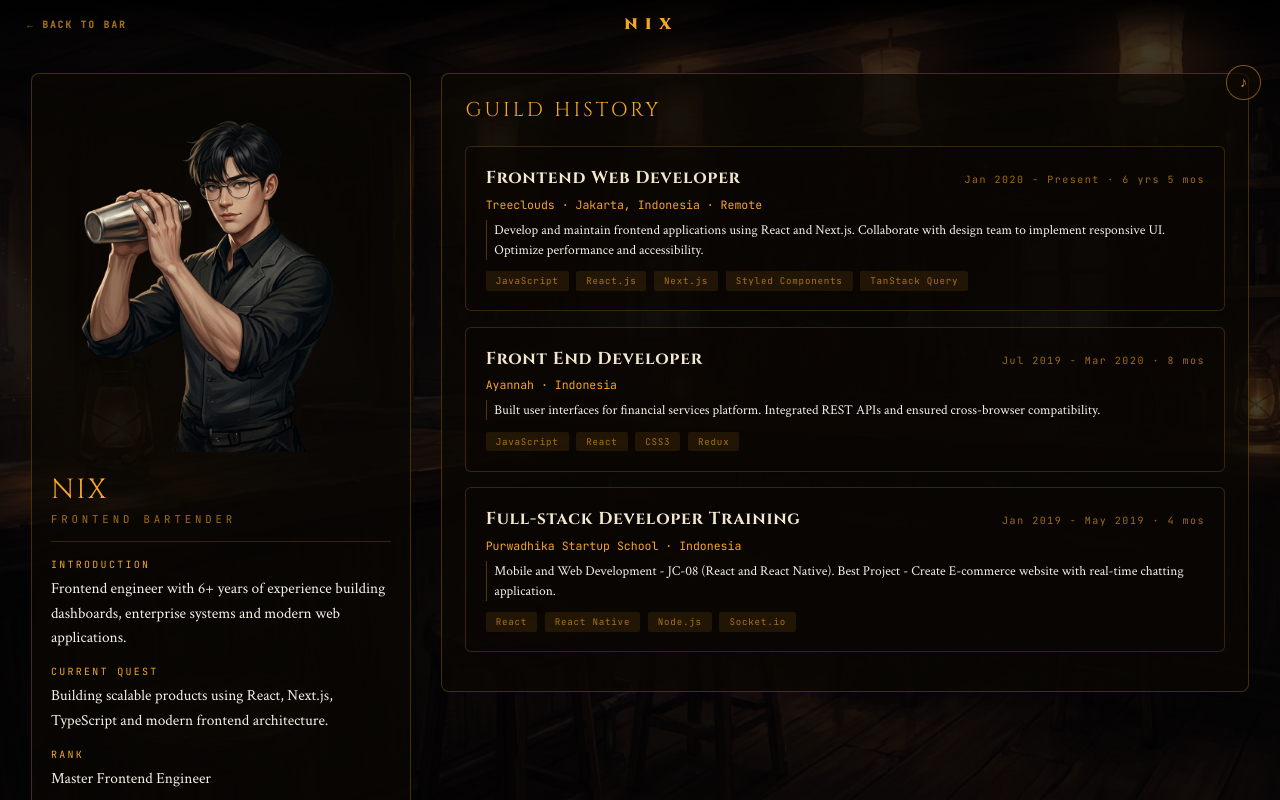
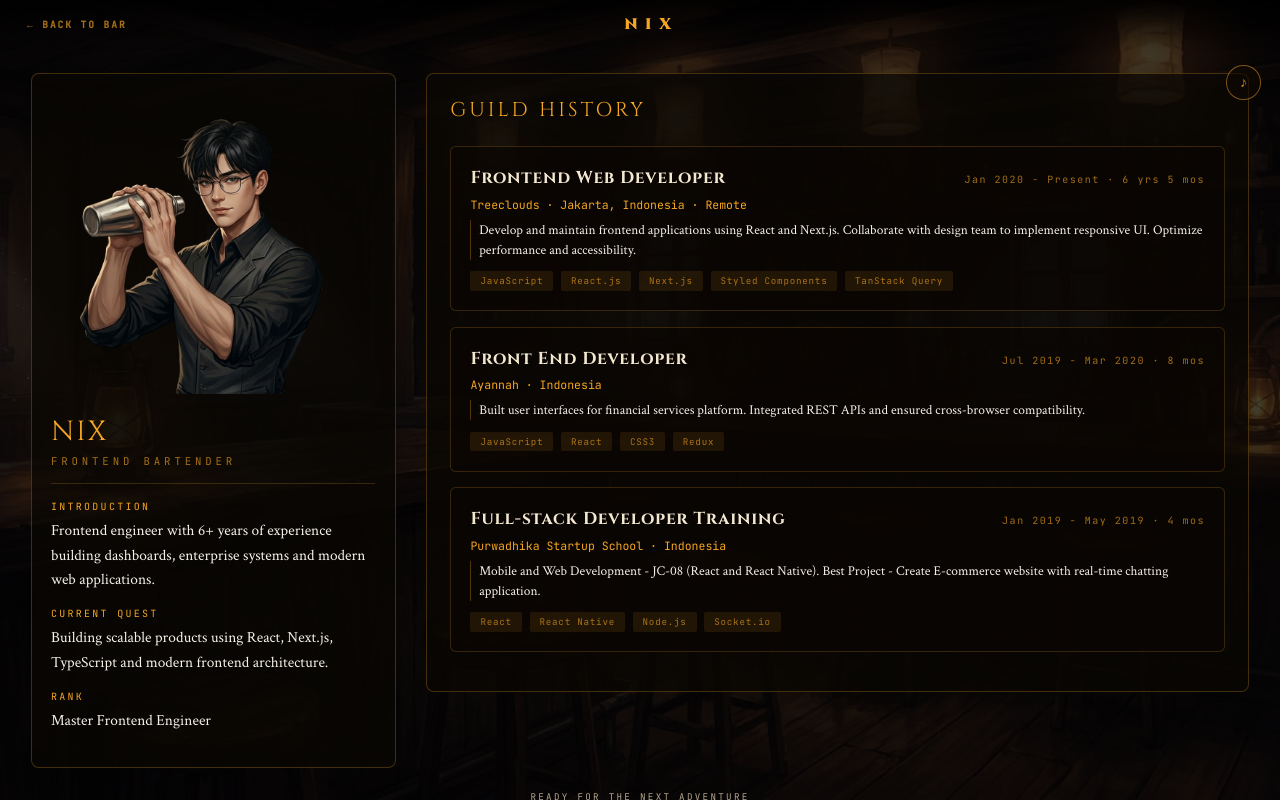
Before and after one commit to huangnik90/nix-tavern, a Next.js app: page /about in a window 1280 px wide. Built offline with nearby package versions, Linux system fonts and the light colour scheme.

Commit message:
fix kosmetik

```diff
--- a/src/components/About/elements.js
+++ b/src/components/About/elements.js
@@ -99,12 +99,12 @@ export const ScrollArea = styled.div`
   overflow-y: auto;
   overflow-x: hidden;
   padding: 1.5rem 2rem 4rem;
+  @media (max-width: 48rem) {
+    padding: 1rem 1rem calc(4rem + env(safe-area-inset-bottom, 0px));
+  }
   scrollbar-width: none;
   &::-webkit-scrollbar {
     display: none;
-  }
-  @media (max-width: 48rem) {
-    padding: 1rem 1rem 4rem;
   }
 `;
 
@@ -308,7 +308,7 @@ export const ContactButton = styled.button`
     }
   }
 
-  @media (max-width: 768px) {
+  @media (max-width: 48rem) {
     width: calc(100% - 2rem);
     margin-left: 1rem;
     margin-right: 1rem;
@@ -317,7 +317,7 @@ export const ContactButton = styled.button`
     letter-spacing: 0.3rem;
   }
 
-  @media (max-width: 480px) {
+  @media (max-width: 30rem) {
     padding: 0.875rem 1rem;
     font-size: 0.7rem;
     letter-spacing: 0.2rem;
@@ -326,11 +326,11 @@ export const ContactButton = styled.button`
 
 export const AboutGrid = styled.div`
   display: grid;
-  grid-template-columns: 380px 1fr;
+  grid-template-columns: 23.75rem 1fr;
   gap: 2rem;
   align-items: start;
 
-  @media (max-width: 968px) {
+  @media (max-width: 60.5rem) {
     grid-template-columns: 1fr;
   }
 `;
@@ -341,10 +341,19 @@ export const CharacterCard = styled.div`
   border-radius: 0.5rem;
   overflow: hidden;
   backdrop-filter: blur(4px);
+
+  @media (min-width: 60.6rem) {
+    /* 1px lebih dari breakpoint collapse */
+    position: sticky;
+    top: 1rem;
+  }
 `;
 
 export const CharacterImage = styled.img`
   width: 100%;
+  max-height: 320px;
+  object-fit: cover;
+  object-position: top center;
   display: block;
 `;
 
--- a/src/components/About/index.js
+++ b/src/components/About/index.js
@@ -18,7 +18,6 @@ import {
   ContactPrompt,
   ContactButton,
 } from "./elements";
-import { Gap } from "../Contact/elements";
 
 const WorkHistory = [
   {
```
